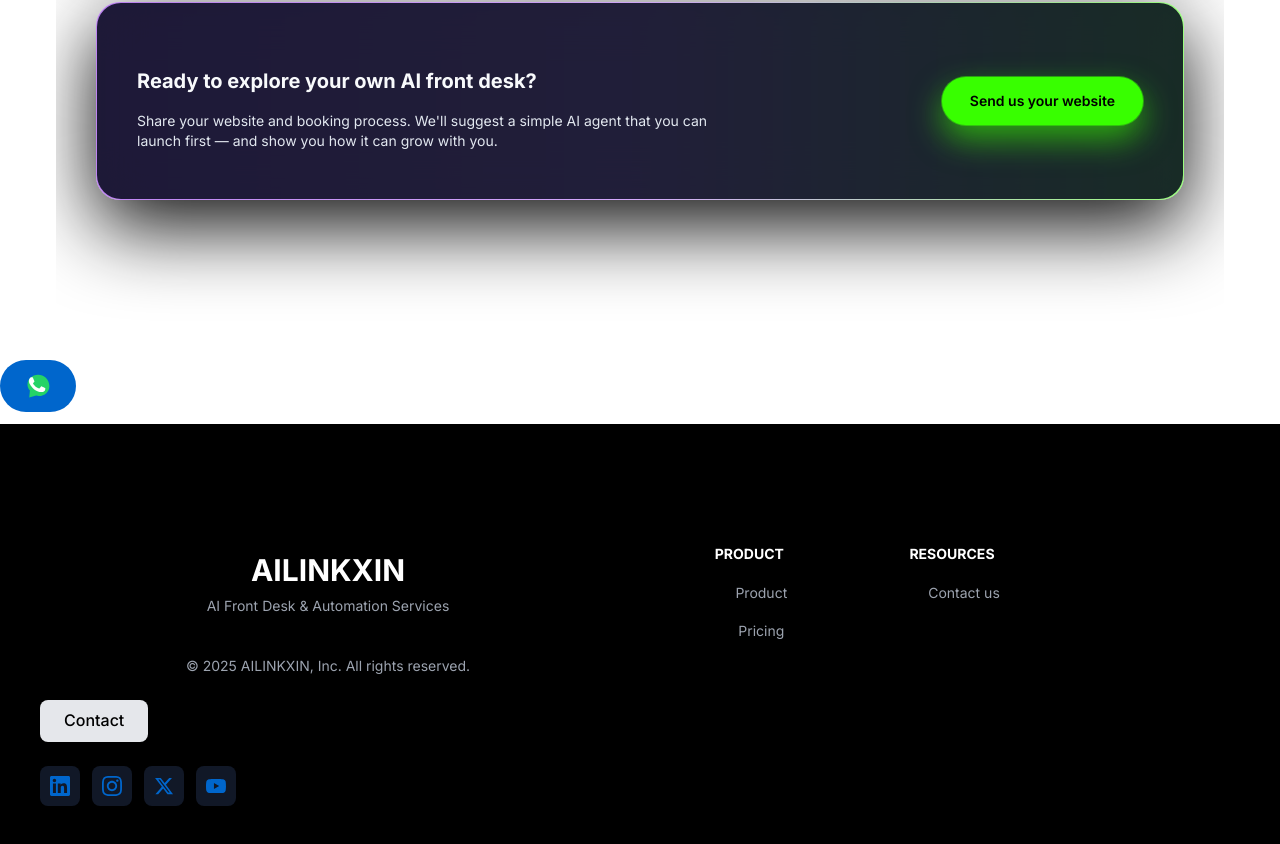
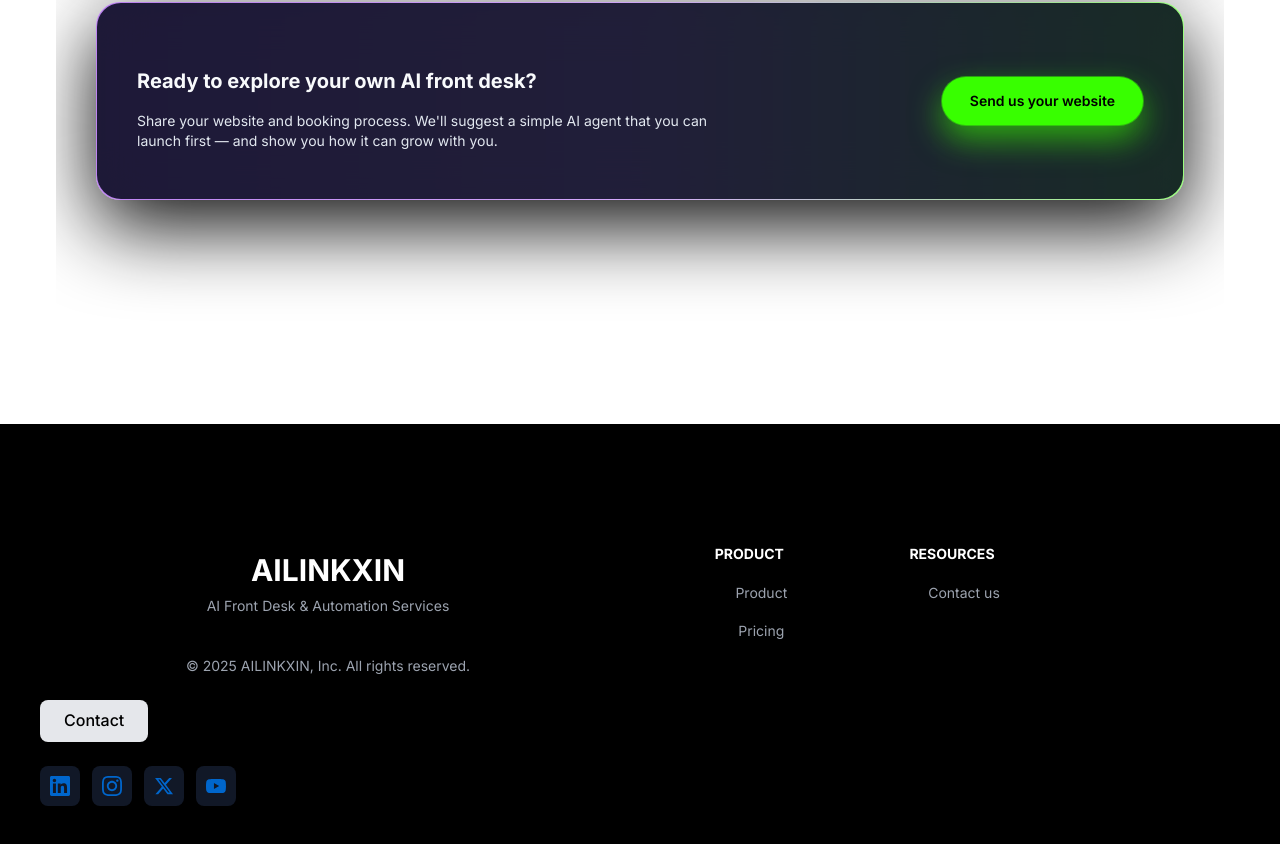
Before and after one commit to loveai77777/aiLinkxin-20251207, a Next.js app: page / in a window 1280 px wide. Shown: the part 1542-2386 px from the top of the page. Built offline with nearby package versions, Linux system fonts and the light colour scheme.

Commit message:
1217-2-remove floating whatsapp widget

```diff
--- a/app/layout.tsx
+++ b/app/layout.tsx
@@ -4,7 +4,6 @@
 import "./globals.css";
 import Header from "@/components/Layout/Header";
 import Footer from "@/components/Layout/Footer";
-import WhatsAppFloatingWidget from "../src/components/WhatsAppFloatingWidget";
 
 const inter = Inter({
   subsets: ["latin"],
@@ -65,7 +64,6 @@
       <body className={`${inter.className} min-h-screen font-sans antialiased`}>
         <Header />
         <main>{children}</main>
-        <WhatsAppFloatingWidget />
         <Footer />
       </body>
     </html>
--- a/app/sitemap.ts
+++ b/app/sitemap.ts
@@ -26,7 +26,7 @@
       priority: 0.9,
     },
     {
-      url: `${baseUrl}/tools`,
+      url: `${baseUrl}/picks`,
       lastModified: new Date(),
       changeFrequency: "weekly",
       priority: 0.7,
--- a/src/components/WhatsAppFloatingWidget.tsx
+++ /dev/null
@@ -1,100 +0,0 @@
-"use client";
-
-import { useMemo, useState } from "react";
-
-export default function WhatsAppFloatingWidget() {
-  const [open, setOpen] = useState(false);
-
-  const greeting = useMemo(() => {
-    return `Hi 👋 Thanks for contacting AILINKXIN.
-
-We help small businesses capture more leads and reduce missed calls with AI Receptionist + automation (24/7 responses, lead intake, routing, and follow-ups).
-
-If we don’t reply immediately, please submit our form:
-https://www.ailinkxin.com/contact
-or email: ailinkxinxin@gmail.com
-
-We’ll get back to you ASAP.`;
-  }, []);
-
-  const waLink = useMemo(() => {
-    const text = encodeURIComponent(greeting);
-    return `https://wa.me/12409376868?text=${text}`;
-  }, [greeting]);
-
-  return (
-    <>
-      {/* Floating Button (always visible) */}
-      <button
-        type="button"
-        onClick={() => setOpen(true)}
-        aria-label="Chat on WhatsApp"
-        className="fixed bottom-6 right-6 z-[9999] h-14 w-14 rounded-full shadow-xl bg-[#25D366] hover:brightness-95 active:scale-95 transition grid place-items-center"
-      >
-        {/* WhatsApp logo (white) */}
-        <svg
-          width="28"
-          height="28"
-          viewBox="0 0 32 32"
-          fill="none"
-          aria-hidden="true"
-        >
-          <path
-            d="M16 3C9.37 3 4 8.03 4 14.23c0 2.67 1.03 5.12 2.74 7.02L6 29l7.94-2.02c.96.27 1.99.41 3.06.41 6.63 0 12-5.03 12-11.23C29 8.03 22.63 3 16 3Z"
-            fill="#25D366"
-          />
-          <path
-            d="M24.4 18.56c-.12-.2-.43-.32-.9-.56-.47-.24-2.77-1.34-3.2-1.49-.43-.15-.74-.24-1.05.24-.31.48-1.2 1.49-1.47 1.8-.27.31-.54.35-1 .12-.47-.24-1.97-.68-3.75-2.16-1.38-1.15-2.31-2.57-2.58-3.01-.27-.44-.03-.68.2-.9.2-.2.47-.52.7-.78.23-.26.31-.44.47-.73.16-.29.08-.56-.04-.78-.12-.22-1.05-2.55-1.44-3.5-.38-.92-.76-.79-1.05-.8h-.9c-.31 0-.8.12-1.22.56-.42.44-1.6 1.54-1.6 3.77 0 2.23 1.64 4.38 1.86 4.68.23.29 3.23 5.02 7.89 6.85 1.11.43 1.97.69 2.64.88 1.11.31 2.12.27 2.92.16.89-.13 2.77-1.1 3.15-2.15.39-1.05.39-1.95.27-2.15Z"
-            fill="#fff"
-          />
-        </svg>
-      </button>
-
-      {/* Panel */}
-      {open && (
-        <div className="fixed bottom-24 right-6 z-[9999] w-[320px] max-w-[calc(100vw-24px)] rounded-2xl border bg-white shadow-2xl overflow-hidden">
-          <div className="flex items-center justify-between px-4 py-3 bg-black text-white">
-            <div className="font-semibold">WhatsApp</div>
-            <button
-              type="button"
-              onClick={() => setOpen(false)}
-              className="rounded-md px-2 py-1 text-sm bg-white/10 hover:bg-white/20"
-            >
-              Close
-            </button>
-          </div>
-
-          <div className="px-4 py-4 text-sm text-gray-700">
-            <p className="mb-3">
-              Tap below to start a WhatsApp chat (we’ll pre-fill a greeting).
-              If we’re offline, please submit the contact form and we’ll reach
-              out ASAP.
-            </p>
-
-            <div className="flex gap-2">
-              <a
-                href={waLink}
-                target="_blank"
-                rel="noreferrer"
-                className="flex-1 rounded-xl bg-[#25D366] px-4 py-2 text-center text-white font-semibold hover:brightness-95"
-              >
-                Open WhatsApp
-              </a>
-
-              <a
-                href="/contact"
-                className="rounded-xl border px-4 py-2 text-center font-semibold hover:bg-gray-50"
-              >
-                Contact Form
-              </a>
-            </div>
-
-            <div className="mt-2 text-xs text-gray-500">
-              Or email: ailinkxinxin@gmail.com
-            </div>
-          </div>
-        </div>
-      )}
-    </>
-  );
-}
```
